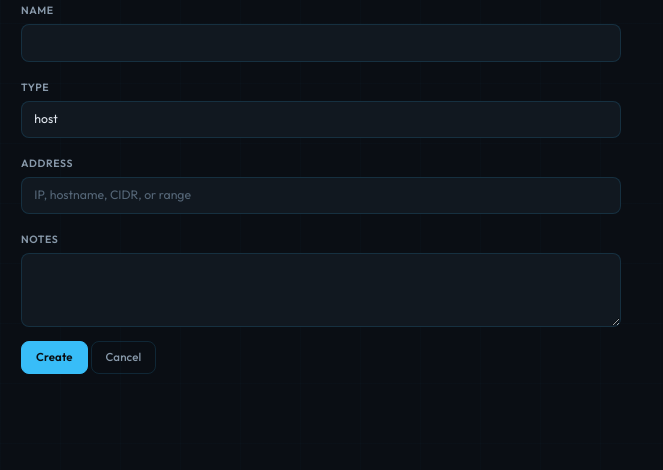
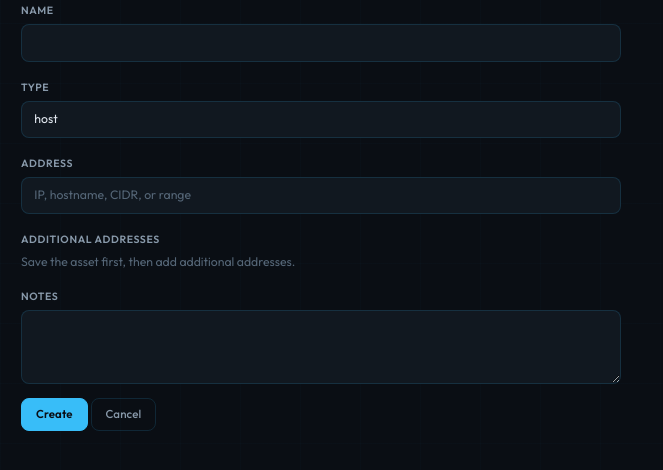
Before and after one commit to wh1sk3ys1x/nmapctf, a FastAPI app: page /assets/new in a window 1280 px wide. Shown: the part 157-627 px from the top of the page, without its empty margins (0-663 px from the left). Run offline with FastAPI, Linux system fonts and the light colour scheme; the visitor is signed in with stand-in values (Sample User, id 1).

Commit message:
Add HTMX endpoints and UI for managing additional addresses

```diff
--- /dev/null
+++ b/web/app/templates/assets/addresses_partial.html
@@ -0,0 +1,39 @@
+<div id="additional-addresses">
+  {% if asset and asset.addresses | length > 1 %}
+  <table class="table table-sm mb-2">
+    <thead><tr><th>Address</th><th>Label</th><th></th></tr></thead>
+    <tbody>
+      {% for addr in asset.addresses if not addr.is_primary %}
+      <tr>
+        <td><code>{{ addr.address }}</code></td>
+        <td>{{ addr.label or '' }}</td>
+        <td>
+          <button class="btn btn-sm btn-outline-danger"
+                  hx-delete="/assets/{{ asset.id }}/addresses/{{ addr.id }}"
+                  hx-target="#additional-addresses"
+                  hx-swap="outerHTML"
+                  hx-confirm="Remove address {{ addr.address }}?">Remove</button>
+        </td>
+      </tr>
+      {% endfor %}
+    </tbody>
+  </table>
+  {% endif %}
+
+  {% if asset %}
+  <form hx-post="/assets/{{ asset.id }}/addresses"
+        hx-target="#additional-addresses"
+        hx-swap="outerHTML"
+        class="d-flex gap-2 align-items-end">
+    <div>
+      <input type="text" class="form-control form-control-sm" name="address" placeholder="IP or hostname" required>
+    </div>
+    <div>
+      <input type="text" class="form-control form-control-sm" name="label" placeholder="Label (optional)">
+    </div>
+    <button type="submit" class="btn btn-sm btn-outline-primary">Add</button>
+  </form>
+  {% else %}
+  <p class="text-muted small">Save the asset first, then add additional addresses.</p>
+  {% endif %}
+</div>
--- a/web/app/templates/assets/form.html
+++ b/web/app/templates/assets/form.html
@@ -24,6 +24,10 @@
            value="{{ asset.address if asset else '' }}">
   </div>
   <div class="mb-3">
+    <label class="form-label">Additional Addresses</label>
+    {% include "assets/addresses_partial.html" %}
+  </div>
+  <div class="mb-3">
     <label for="notes" class="form-label">Notes</label>
     <textarea class="form-control" id="notes" name="notes" rows="3">{{ asset.notes if asset and asset.notes else '' }}</textarea>
   </div>
```
Also changed, not shown: tests/web/test_asset_addresses.py (+50 -0 lines), web/app/views/assets.py (+34 -0 lines).
